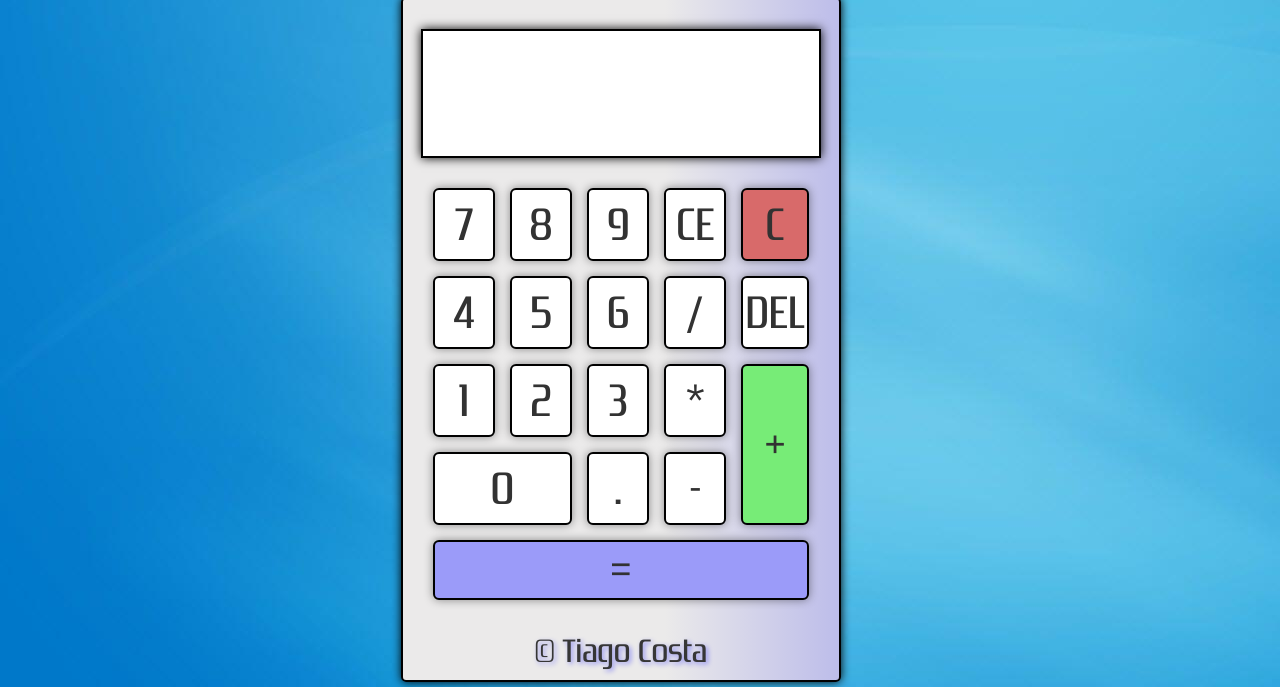
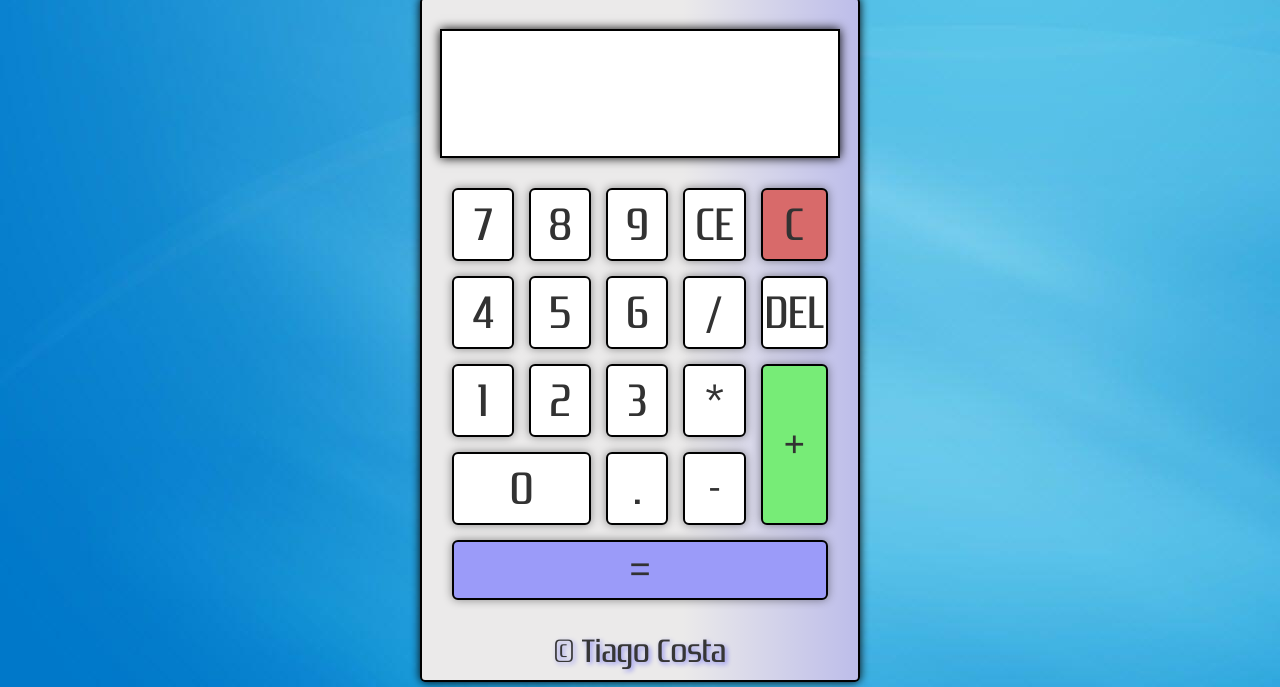
Before and after one commit to tiago-santos-costa/calculadora-HTML-CSS-JavaScript, a plain HTML site: page index.html in a window 1280 px wide. Shown: the part 113-800 px from the top of the page. Drawn offline with Linux system fonts and the light colour scheme.

Commit message:
Melhorias

```diff
--- a/style.css
+++ b/style.css
@@ -8,15 +8,15 @@
     src: url(font/zrnic\ rg.ttf) format('truetype');
 }
 
-body {
+html, body {
     background-image: url(imagem/WhatsApp\ Image\ 2022-09-23\ at\ 18.26.21.jpeg);
     font-family: 'calculo' ;
     color: white;
     text-shadow: 2px 2px 5px rgba(0, 0, 0, 0.436);
     align-items: center;
     justify-content: center;
-    width: 97vw;
-    height: 97vh;
+    width: 100%;
+    height: 100%;
 }
 
 h1{
```
